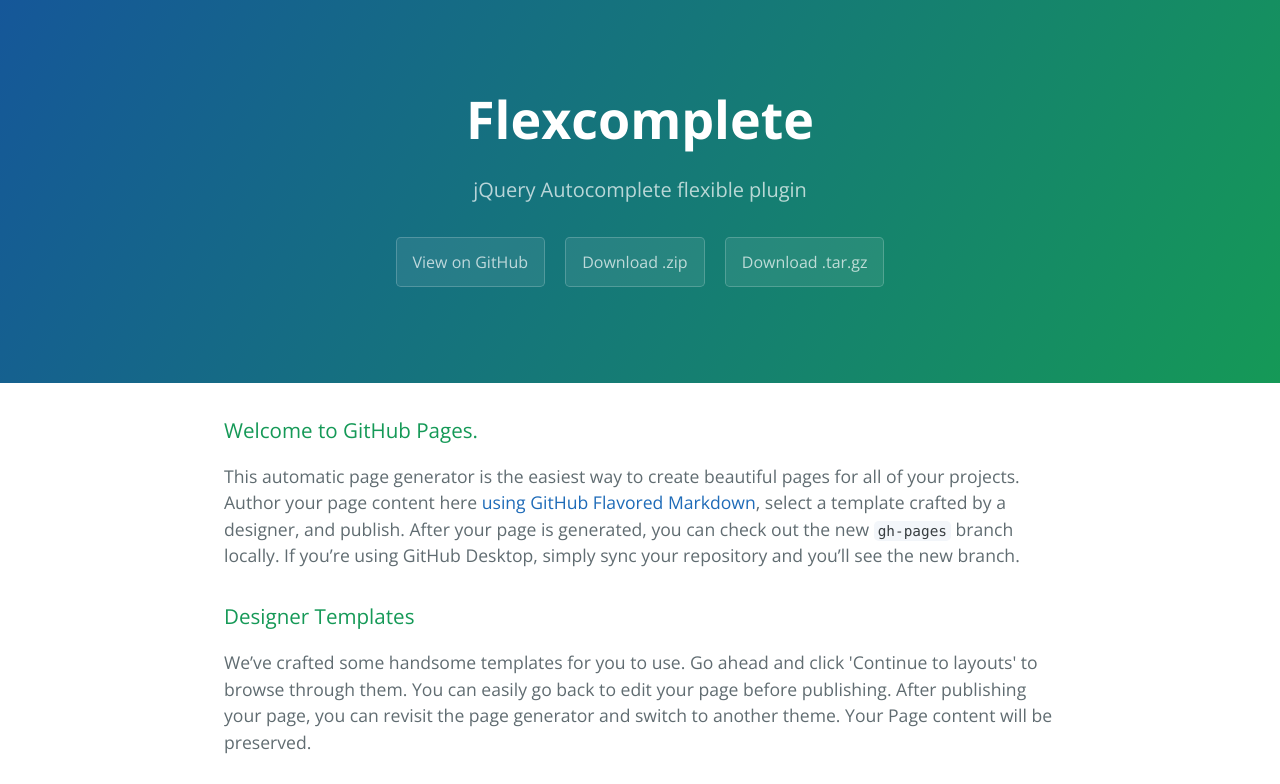
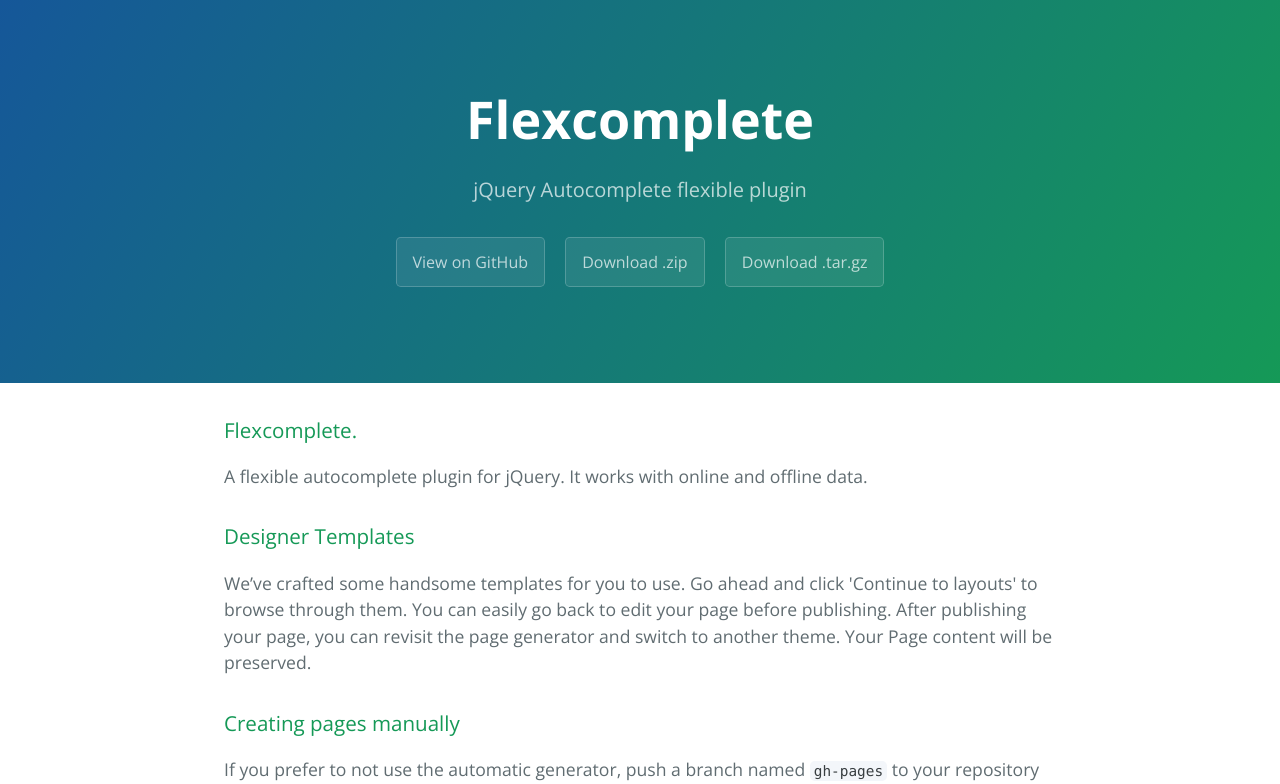
Before and after one commit to thiagoh/flexcomplete, a plain HTML site: page index.html in a window 1280 px wide. Shown: the top 784 px of the page. Drawn offline with nearby package versions, Linux system fonts and the light colour scheme.

Commit message:
Update index.html

```diff
--- a/index.html
+++ b/index.html
@@ -20,9 +20,10 @@
 
     <section class="main-content">
       <h3>
-<a id="welcome-to-github-pages" class="anchor" href="#welcome-to-github-pages" aria-hidden="true"><span class="octicon octicon-link"></span></a>Welcome to GitHub Pages.</h3>
+<a id="flexcomplete" class="anchor" href="#flexcomplete" aria-hidden="true">
+  <span class="octicon octicon-link"></span></a>Flexcomplete.</h3>
 
-<p>This automatic page generator is the easiest way to create beautiful pages for all of your projects. Author your page content here <a href="https://guides.github.com/features/mastering-markdown/">using GitHub Flavored Markdown</a>, select a template crafted by a designer, and publish. After your page is generated, you can check out the new <code>gh-pages</code> branch locally. If you’re using GitHub Desktop, simply sync your repository and you’ll see the new branch.</p>
+<p>A flexible autocomplete plugin for jQuery. It works with online and offline data.</p>
 
 <h3>
 <a id="designer-templates" class="anchor" href="#designer-templates" aria-hidden="true"><span class="octicon octicon-link"></span></a>Designer Templates</h3>
```
